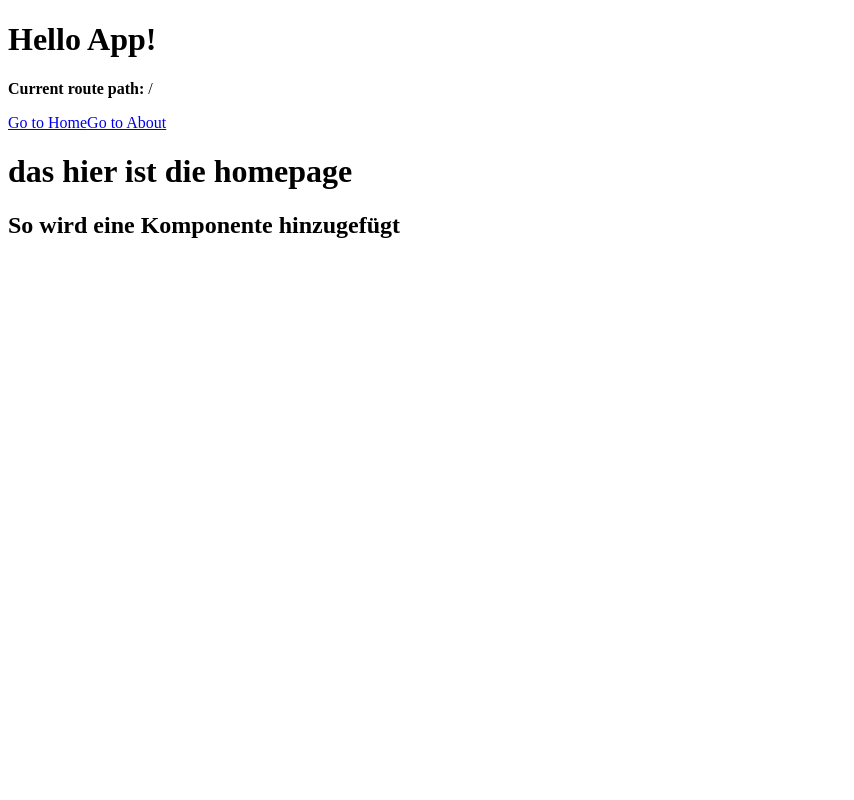
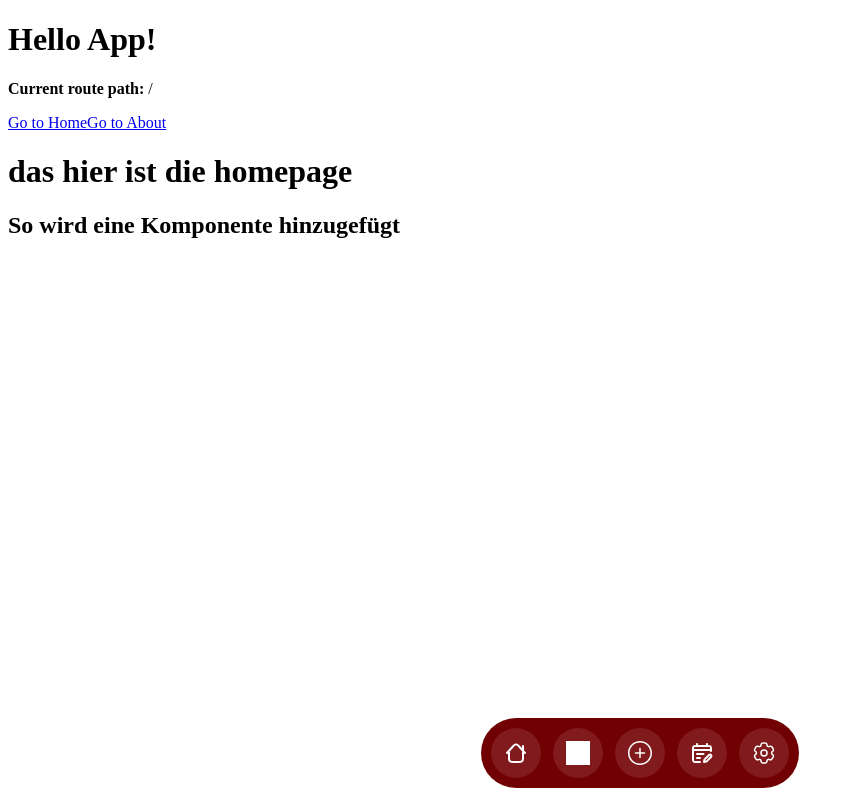
Before and after one commit to KlaraOppenheimerSchule/Bofrostbuben, a Vue app in the folder frontend/: page / in a window 1280 px wide. Shown: the whole page, without its empty margins (0-854 px from the left). Built offline with nearby package versions, Linux system fonts and the light colour scheme; grey boxes are pictures that could not be loaded; the HTML template or start-up script is replaced by a standard one.

Commit message:
Implemented Navbar in App.Vue

```diff
--- a/frontend/src/App.vue
+++ b/frontend/src/App.vue
@@ -1,5 +1,6 @@
 <script setup lang="ts">
 import BoilerPlate from './components/BoilerPlate.vue'
+import NavigationBar from './components/NavigationBar.vue';
 </script>
 <template>
   <h1>Hello App!</h1>
@@ -13,6 +14,8 @@ import BoilerPlate from './components/BoilerPlate.vue'
   </main>
   <BoilerPlate>
   </BoilerPlate>
+  <NavigationBar>
+  </NavigationBar>
 </template>
 
 
```
